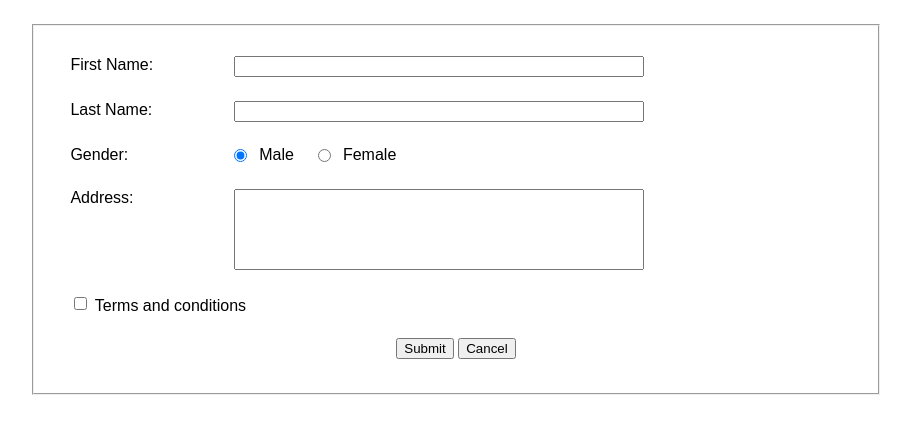
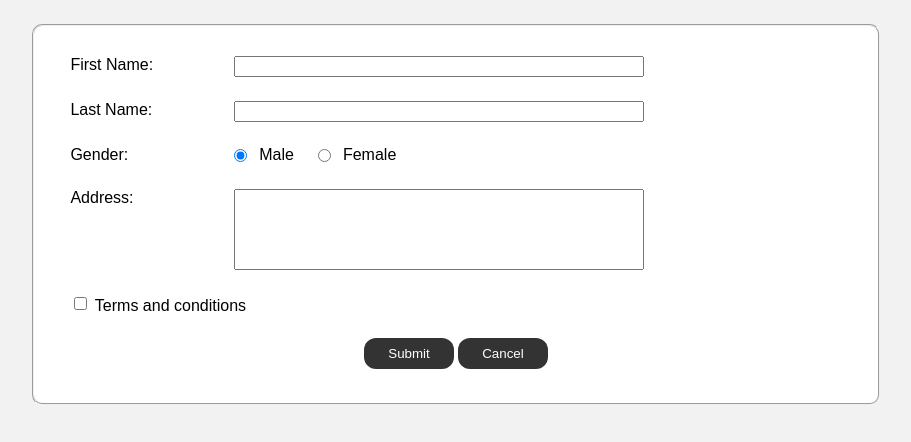
Before and after one commit to azishanprdxn/task3, a plain HTML site: page index.html in a window 1280 px wide. Shown: the whole page, without its empty margins (184-1095 px from the left). Drawn offline with Linux system fonts and the light colour scheme.

```diff
--- a/assets/css/style.css
+++ b/assets/css/style.css
@@ -4,6 +4,16 @@
 
 body {
   font-family: Arial, Helvetica, sans-serif;
+  background-color: rgba(0, 0, 0, .05);
+}
+
+div {
+  margin: 24px;
+}
+
+fieldset {
+  background-color: #fff;
+  border-radius: 10px;
 }
 
 div label {
@@ -15,8 +25,27 @@
   margin: 0 auto;
 }
 
-div {
-  margin: 24px;
+input[type="radio"],
+input[type="checkbox"],
+button {
+  cursor: pointer;
+}
+
+.form-control button {
+  padding: 8px 24px;
+  background-color: rgba(0, 0, 0, .8);
+  border: none;
+  border-radius: 12px;
+  color: #fff;
+  cursor: pointer;
+  outline: none;
+}
+
+.form-control button:hover {
+  margin: -2px;
+  border: 2px solid rgba(0, 0, 0, .8);
+  background-color: transparent;
+  color: #000;
 }
 
 .flex-container {
```
